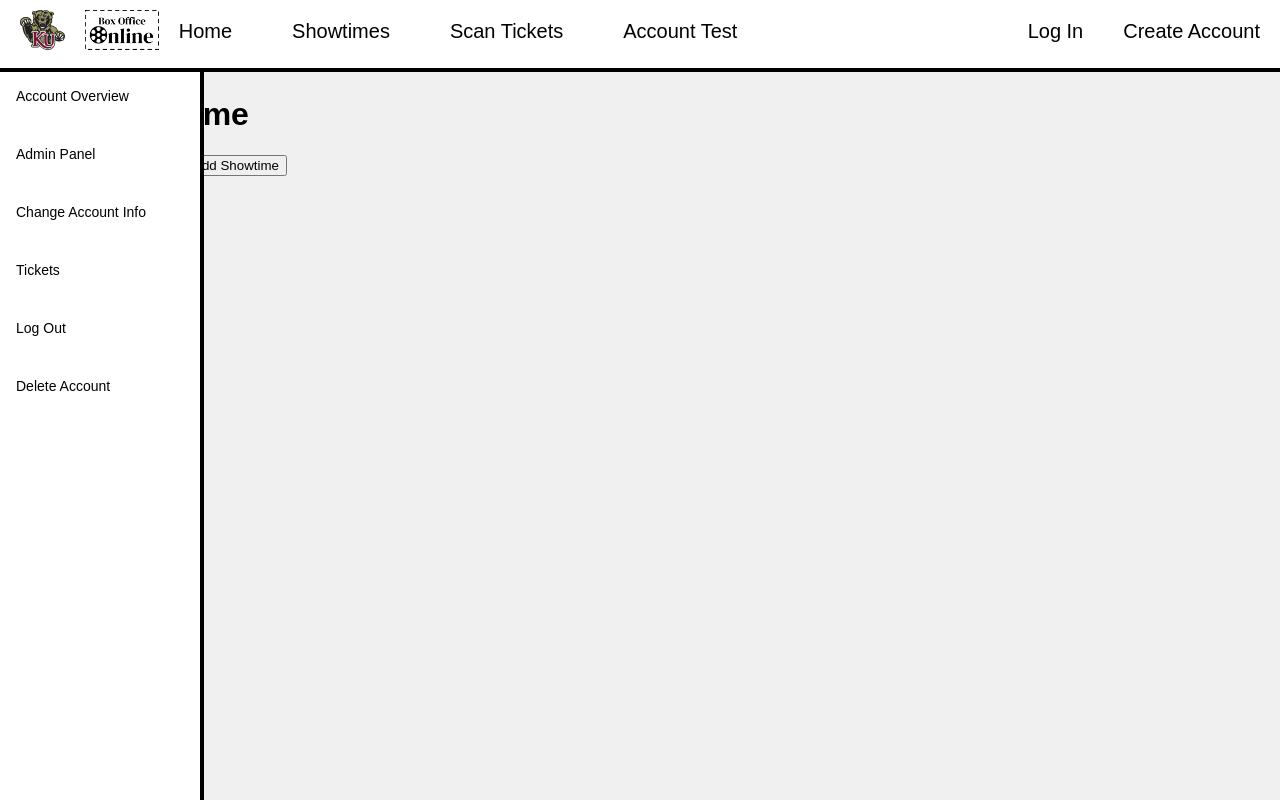
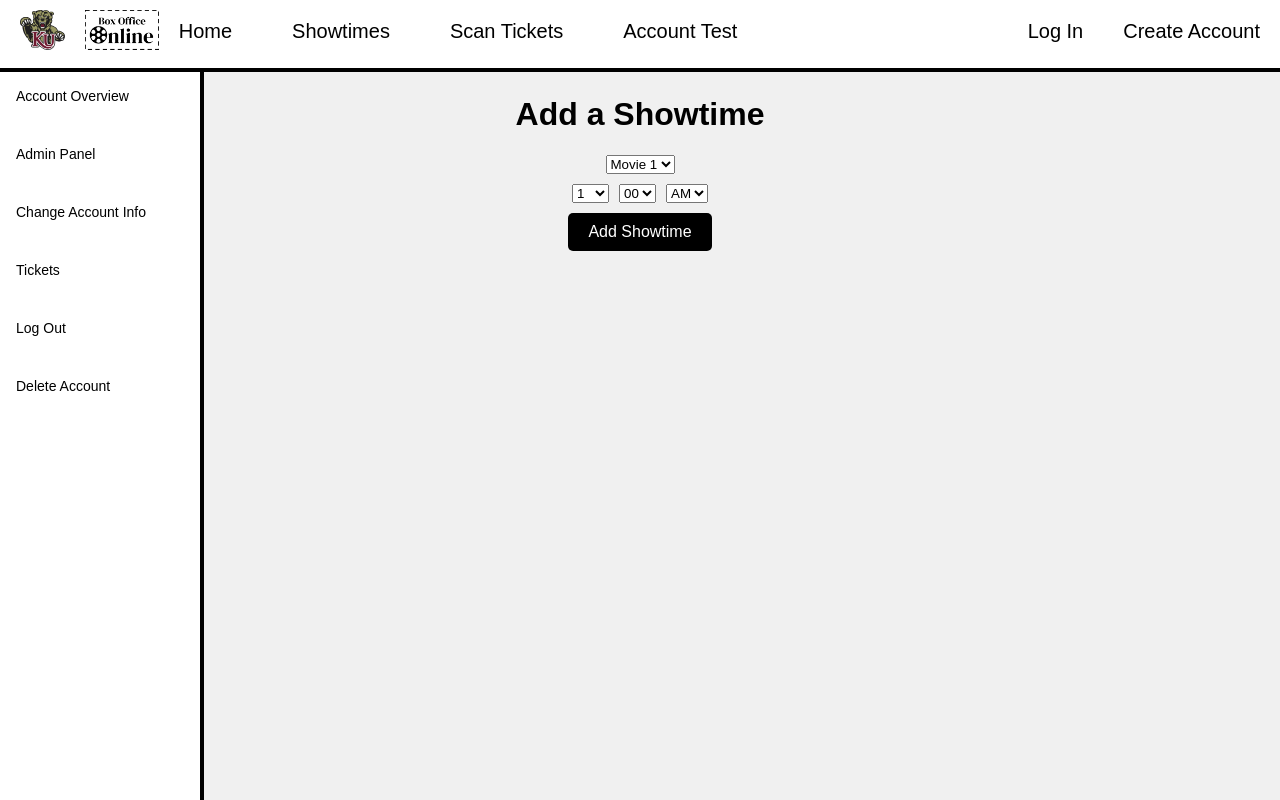
Before and after one commit to BoxOfficeOnline/Box-Office-Online, a React (Vite) app in the folder Client/: page /admin in a window 1280 px wide. Built offline with nearby package versions, Linux system fonts and the light colour scheme.

Commit message:
Add showtime stylized

```diff
--- a/Client/src/pages/Showtimes.tsx
+++ b/Client/src/pages/Showtimes.tsx
@@ -9,7 +9,7 @@ export default function Showtimes() {
     return (
         <body>
             <div>
-                <h1>Showtimes</h1>
+                <h1 style={{ textAlign: "center" }}>Showtimes</h1>
             </div>
             <div className="showtime">
                 <div id="poster">
--- a/Client/src/pages/accountPages/Admin.tsx
+++ b/Client/src/pages/accountPages/Admin.tsx
@@ -4,12 +4,14 @@ import { accountFetch, getAccountId } from "../../accountApi.ts"
 
 export default function Admin() {
     return (
+
         <div>
-            <h1>Add a Showtime</h1>
-            <form>
+            <h1 style={{ textAlign: "center" }}>Add a Showtime</h1>
+            <form className="form">
                 <select>
                     <option value="movie1">Movie 1</option>
                 </select>
+                <div style={{ display: "flex", justifyContent: "center", gap: "10px" }}>
                     <select>
                         <option value="1">1</option>
                         <option value="2">2</option>
@@ -34,6 +36,7 @@ export default function Admin() {
                         <option value="AM">AM</option>
                         <option value="PM">PM</option>
                     </select>
+                </div>
                 <button type="submit">Add Showtime</button>
             </form>
         </div>
```
Lines whose indentation alone changed are shown as unchanged.
